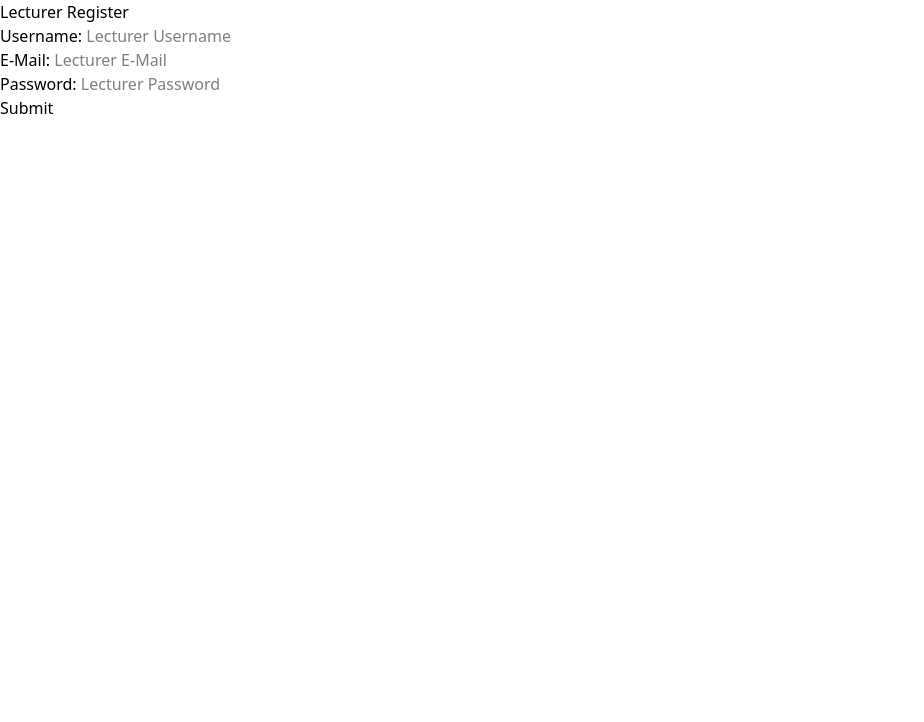
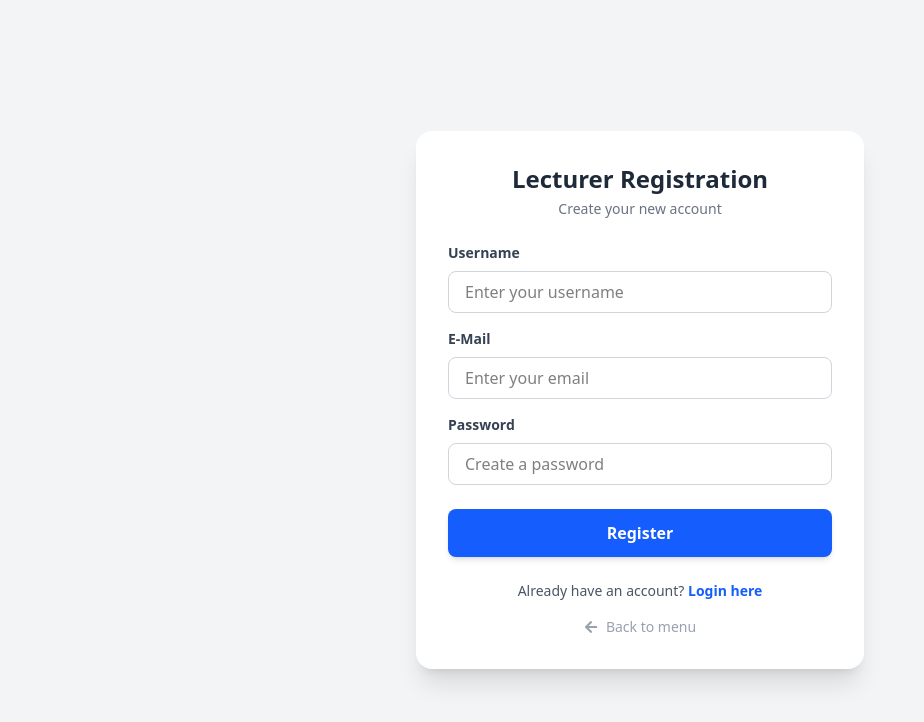
Before and after one commit to Em-myy/venue-allocator, a React (Vite) app in the folder frontend/: page /lecturerRegister in a window 1280 px wide. Shown: the top 722 px of the page, without its empty margins (0-924 px from the left). Built offline with nearby package versions, Linux system fonts and the light colour scheme; no server answers.

Commit message:
done with styling lecturer register

```diff
--- a/frontend/src/pages/LecturerRegister.tsx
+++ b/frontend/src/pages/LecturerRegister.tsx
@@ -1,5 +1,7 @@
 import { useState } from "react";
 import axiosClient from "../api/axios";
+import { Link, useNavigate } from "react-router-dom";
+import { FaArrowLeft } from "react-icons/fa";
 
 interface formType {
   username: string;
@@ -14,6 +16,8 @@ const LecturerRegister = () => {
     password: "",
   });
   const [msg, setMsg] = useState<string>("");
+  const [isLoading, setIsLoading] = useState<boolean>(false);
+  const navigate = useNavigate();
 
   const handleChange = (event: React.ChangeEvent<HTMLInputElement>) => {
     setFormData({ ...formData, [event.target.name]: event.target.value });
@@ -21,6 +25,7 @@ const LecturerRegister = () => {
 
   const handleSubmit = async (event: React.ChangeEvent<HTMLFormElement>) => {
     event.preventDefault();
+    setIsLoading(true);
 
     try {
       const res = await axiosClient.post(
@@ -28,53 +33,108 @@ const LecturerRegister = () => {
         formData
       );
       setMsg(res.data.msg);
-      console.log("User created successfully");
+      setTimeout(() => {
+        navigate("/lecturerDashboard");
+      }, 3000);
     } catch (error) {
       console.log(error);
+      setIsLoading(false);
     }
   };
 
   return (
+    <div className="min-h-screen bg-gray-100 flex items-center justify-center p-4">
+      <div className="bg-white shadow-xl rounded-2xl w-full max-w-md p-8">
+        <div className="text-center mb-6">
+          <h1 className="text-2xl font-bold text-gray-800">
+            Lecturer Registration
+          </h1>
+          <p className="text-gray-500 text-sm mt-1">Create your new account</p>
+        </div>
+
+        <form onSubmit={handleSubmit} className="space-y-4">
           <div>
-      <h1>Lecturer Register</h1>
-      <div>
-        <form onSubmit={handleSubmit}>
-          <div>
-            <div>
-              <label>Username: </label>
+            <label className="block text-gray-700 text-sm font-semibold mb-2">
+              Username
+            </label>
             <input
               type="text"
-                placeholder="Lecturer Username"
+              placeholder="Enter your username"
               value={formData.username}
               name="username"
               onChange={handleChange}
+              className="w-full px-4 py-2 border border-gray-300 rounded-lg focus:outline-none focus:ring-2 focus:ring-blue-500 focus:border-transparent transition"
+              required
             />
           </div>
+
           <div>
-              <label>E-Mail: </label>
+            <label className="block text-gray-700 text-sm font-semibold mb-2">
+              E-Mail
+            </label>
             <input
               type="email"
-                placeholder="Lecturer E-Mail"
+              placeholder="Enter your email"
               value={formData.email}
               name="email"
               onChange={handleChange}
+              className="w-full px-4 py-2 border border-gray-300 rounded-lg focus:outline-none focus:ring-2 focus:ring-blue-500 focus:border-transparent transition"
+              required
             />
           </div>
+
           <div>
-              <label>Password: </label>
+            <label className="block text-gray-700 text-sm font-semibold mb-2">
+              Password
+            </label>
             <input
               type="password"
-                placeholder="Lecturer Password"
+              placeholder="Create a password"
               value={formData.password}
               name="password"
               onChange={handleChange}
+              className="w-full px-4 py-2 border border-gray-300 rounded-lg focus:outline-none focus:ring-2 focus:ring-blue-500 focus:border-transparent transition"
+              required
             />
           </div>
+
+          <button
+            disabled={isLoading}
+            className={`w-full font-bold py-3 px-4 rounded-lg transition duration-300 shadow-md mt-2 text-white
+              ${
+                isLoading
+                  ? "bg-blue-400 cursor-not-allowed"
+                  : "bg-blue-600 hover:bg-blue-700 cursor-pointer"
+              }`}
+          >
+            {isLoading ? "Success! Redirecting..." : "Register"}
+          </button>
+        </form>
+
+        {msg && (
+          <div className="mt-4 p-3 bg-green-100 text-green-700 text-center rounded-lg text-sm font-medium border border-green-200">
+            {msg}
           </div>
-          <button>Submit</button>
-        </form>
+        )}
+
+        <div className="mt-6 flex flex-col gap-2 text-center">
+          <p className="text-sm text-gray-600">
+            Already have an account?{" "}
+            <Link
+              to="/lecturerLogin"
+              className="text-blue-600 hover:underline font-semibold"
+            >
+              Login here
+            </Link>
+          </p>
+          <Link
+            to="/lecturerHome"
+            className="flex items-center justify-center gap-2 text-sm text-gray-400 hover:text-gray-600 transition mt-2 "
+          >
+            <FaArrowLeft /> <span>Back to menu</span>
+          </Link>
         </div>
-      <div>{msg}</div>
+      </div>
     </div>
   );
 };
```
Also changed, not shown: 1 other file (tests, documents, lock files or other folders). Lines whose indentation alone changed are shown as unchanged.
